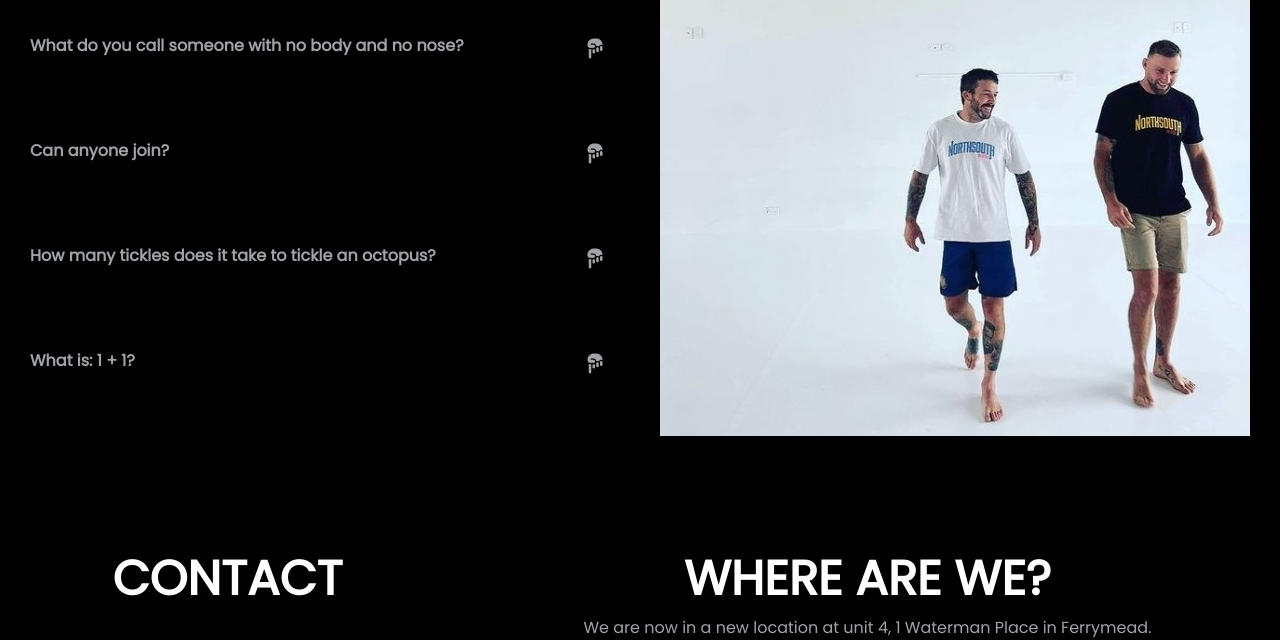
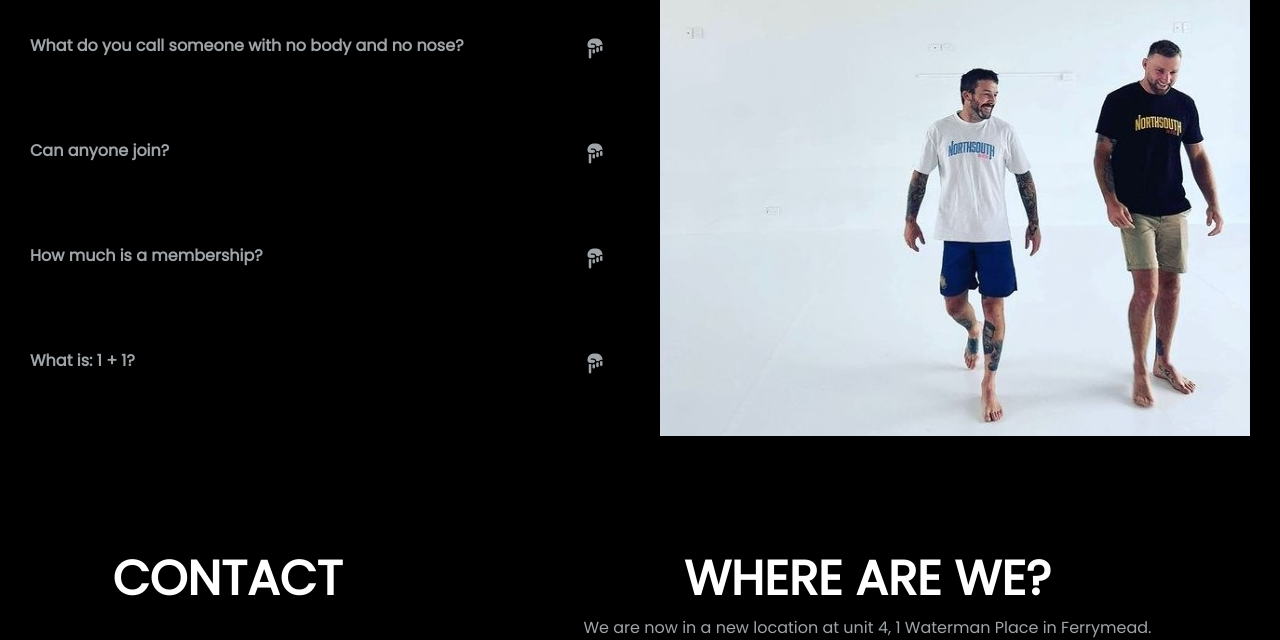
Before and after one commit to SamKan2/NorthSouth, a plain HTML site: page index.html in a window 1280 px wide. Shown: the part 2688-3328 px from the top of the page. Drawn offline with Linux system fonts and the light colour scheme.

Commit message:
added faq question

```diff
--- a/index.html
+++ b/index.html
@@ -116,7 +116,7 @@
 
             <div class="faq">
                 <h3 class="faq-title">
-                    How many tickles does it take to tickle an octopus?
+                    How much is a membership?
                 </h3>
                 <p class="faq-text">
                     Ten-tickles!
```
